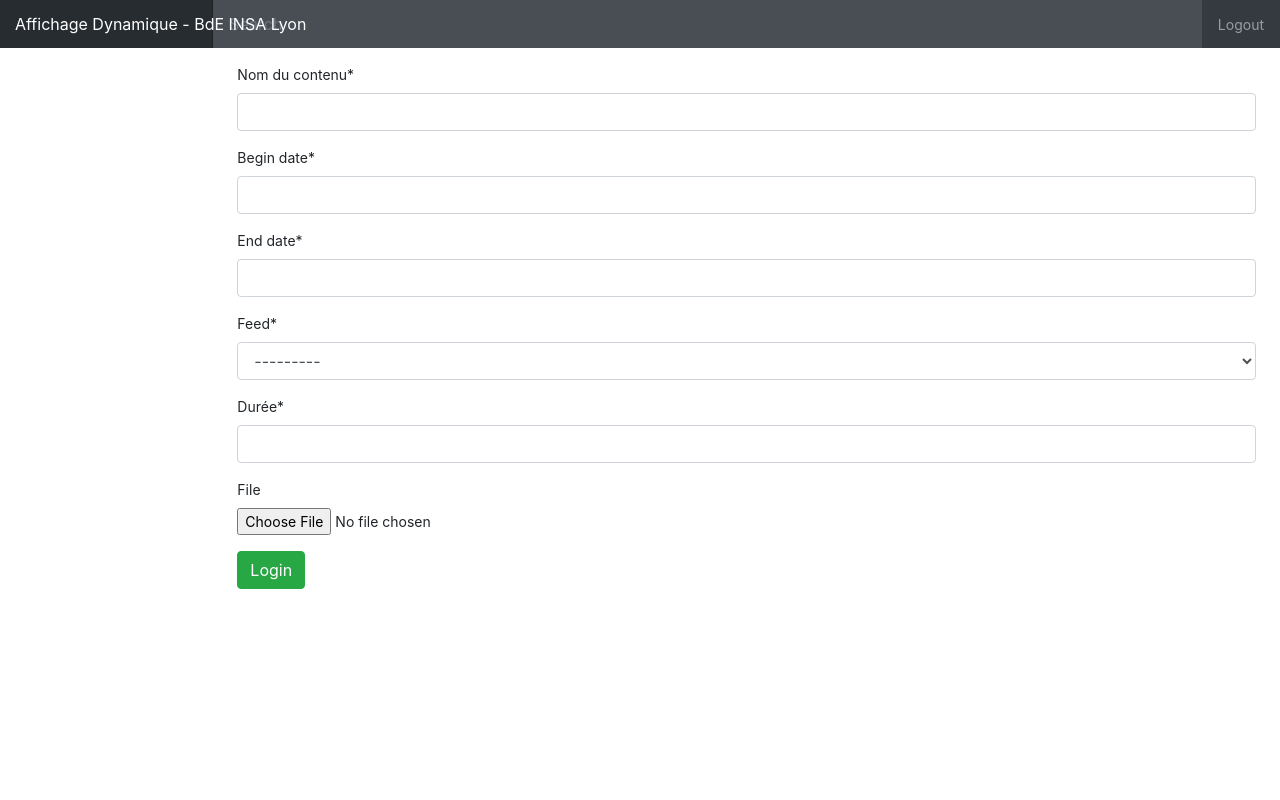
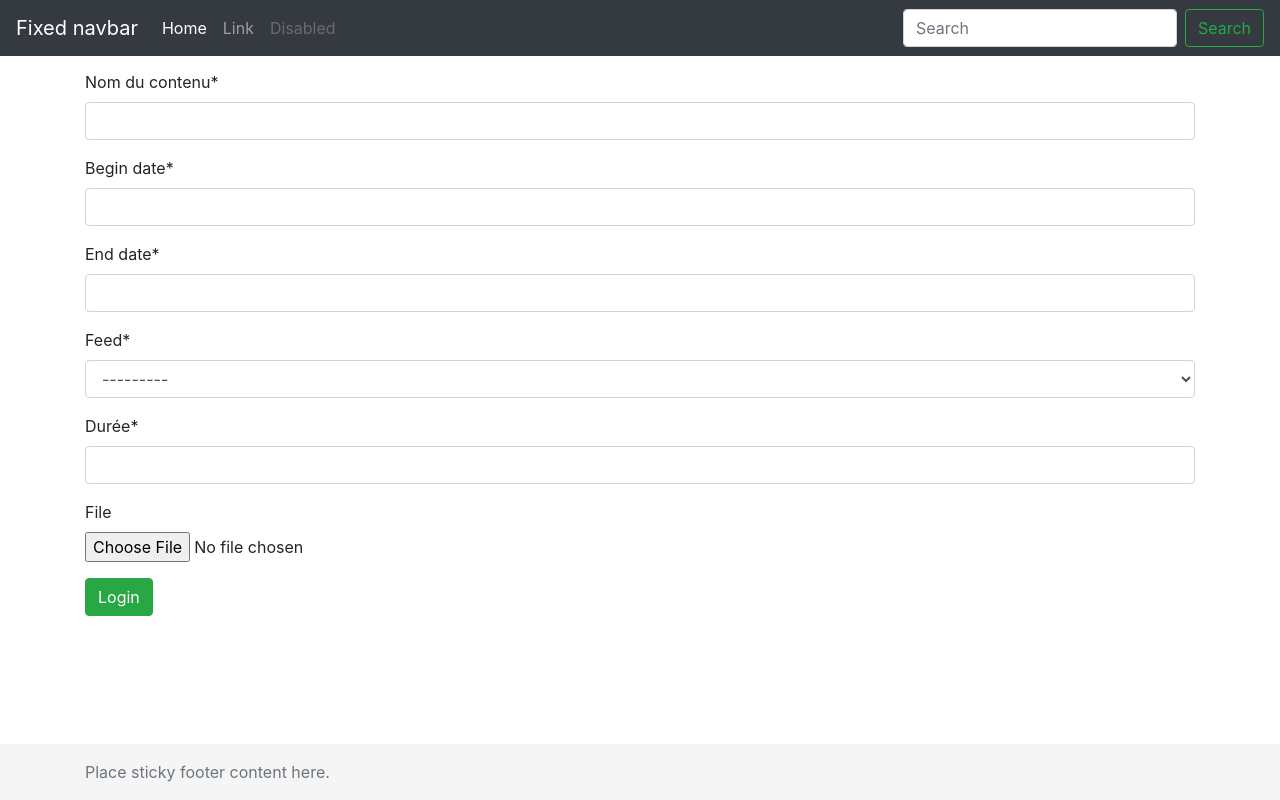
Before and after one commit to rtorrente/AffichageDynamique, a Django app: page /add_content in a window 1280 px wide. Run offline with Django 3.2, Linux system fonts and the light colour scheme; data that the repository does not hold is empty; some libraries are stand-ins or nearby versions.

Commit message:
Change template and moderation

```diff
--- a/app/urls.py
+++ b/app/urls.py
@@ -6,6 +6,8 @@ from django.contrib.auth.decorators import login_required
 urlpatterns = [
     path('', login_required(views.Home.as_view()), name='home'),
     path('list_content/<int:pk>', views.content_list, name='content_list'),
+    path('list_content_moderate/<int:pk>', views.content_list_moderate, name='content_list_moderate'),
+    path('moderation_home/', views.moderation_home, name='moderation_home'),
     path('view_content/<int:pk>', views.content_view, name='content_view'),
     path('approve_content/<int:pk>', views.approve_content, name='approve_content'),
     path('reject_content/<int:pk>', views.reject_content, name='reject_content'),
--- a/app/views.py
+++ b/app/views.py
@@ -13,6 +13,15 @@ from django.shortcuts import get_object_or_404
 validator = FileTypeValidator(
     allowed_types=['image/jpeg', 'image/png', 'application/pdf'], allowed_extensions=['.jpg', '.jpeg', '.png', '.pdf']
 )
+
+
+def render_specific(request, template, dict={}):
+    if request.user.is_superuser:
+        count = Feed.objects.filter(content_feed__state="P").count()
+    else:
+        count = Feed.objects.filter(moderator_group__in=request.user.groups.all()).filter(content_feed__state="P").count()
+    dict.update({"moderate_count":count})
+    return render(request, template, dict)
 
 def ContentCreateImage(request):
     form = ContentFormImage(request.POST or None)
@@ -35,10 +44,10 @@ def ContentCreateImage(request):
             content.state=True
         content.is_valid=True
         content.save()
-        return render(request, 'app/add_content.html', locals())
+        return render_specific(request, 'app/add_content.html', locals())
         #return redirect(reverse("home"))
     else:
-        return render(request, 'app/add_content.html', locals())
+        return render_specific(request, 'app/add_content.html', locals())
     #return reverse('show_member', args=(self.object.pk,))
 
 class Home(ListView):
@@ -56,14 +65,28 @@ def content_list(request, pk):
     if feed.submitter_group not in request.user.groups.all() and not request.user.is_superuser and feed.moderator_group not in request.user.groups.all():
         return HttpResponseForbidden()
     content = Content.objects.filter(feed=feed).filter(is_valid=True).order_by('-end_date')
-    return render(request, 'app/content_list.html', {"content": content})
+    return render_specific(request, 'app/content_list.html', {"content": content})
+
+def content_list_moderate(request, pk):
+    feed = get_object_or_404(Feed, pk=pk)
+    if feed.submitter_group not in request.user.groups.all() and not request.user.is_superuser and feed.moderator_group not in request.user.groups.all():
+        return HttpResponseForbidden()
+    content = Content.objects.filter(feed=feed).filter(is_valid=True).filter(state="P").order_by('begin_date')
+    return render_specific(request, 'app/content_list.html', {"content": content})
+
+def moderation_home(request):
+    if request.user.is_superuser:
+        feed = Feed.objects.filter(content_feed__state="P")
+    else:
+        feed = Feed.objects.filter(content_feed__state="P").filter(moderator_group__in=request.user.groups.all())
+    return render_specific(request, 'app/moderation_home.html', {"feed": feed})
 
 def content_view(request, pk):
     content = get_object_or_404(Content, pk=pk)
     if content.feed.submitter_group not in request.user.groups.all() and not request.user.is_superuser and content.feed.moderator_group not in request.user.groups.all():
         return HttpResponseForbidden()
     image = Image.objects.filter(content=content)
-    return render(request, 'app/content_view.html', {"content": content, "images":image})
+    return render_specific(request, 'app/content_view.html', {"content": content, "images":image})
 
 def approve_content(request,pk):
     content = get_object_or_404(Content,pk=pk)
@@ -72,7 +95,7 @@ def approve_content(request,pk):
     content.state='A'
     content.save()
     #Add approved email
-    return redirect(reverse("home"))
+    return redirect(reverse("content_list_moderate", args=[content.feed.pk]))
 
 def reject_content(request, pk):
     form = RejectContentForm(request.POST or None)
@@ -83,9 +106,9 @@ def reject_content(request, pk):
         content.state='R'
         content.save()
         #Add reject email
-        return redirect(reverse("home"))
+        return redirect(reverse("content_list_moderate", args=[content.feed.pk]))
     else:
-        return redirect(reverse("content_view", pk))
+        return redirect(reverse("content_view", args=[pk]))
 
 def json_screen(request, pk_screen):
     json = []
--- a/static/css/dashboard.css
+++ b/static/css/dashboard.css
@@ -1,93 +1,20 @@
-body {
-  font-size: .875rem;
+/* Custom page CSS
+-------------------------------------------------- */
+/* Not required for template or sticky footer method. */
+
+main > .container {
+  padding: 60px 15px 0;
 }
 
-.feather {
-  width: 16px;
-  height: 16px;
-  vertical-align: text-bottom;
+.footer {
+  background-color: #f5f5f5;
 }
 
-/*
- * Sidebar
- */
-
-.sidebar {
-  position: fixed;
-  top: 0;
-  bottom: 0;
-  left: 0;
-  z-index: 100; /* Behind the navbar */
-  padding: 0;
-  box-shadow: inset -1px 0 0 rgba(0, 0, 0, .1);
+.footer > .container {
+  padding-right: 15px;
+  padding-left: 15px;
 }
 
-.sidebar-sticky {
-  position: -webkit-sticky;
-  position: sticky;
-  top: 48px; /* Height of navbar */
-  height: calc(100vh - 48px);
-  padding-top: .5rem;
-  overflow-x: hidden;
-  overflow-y: auto; /* Scrollable contents if viewport is shorter than content. */
+code {
+  font-size: 80%;
 }
-
-.sidebar .nav-link {
-  font-weight: 500;
-  color: #333;
-}
-
-.sidebar .nav-link .feather {
-  margin-right: 4px;
-  color: #999;
-}
-
-.sidebar .nav-link.active {
-  color: #007bff;
-}
-
-.sidebar .nav-link:hover .feather,
-.sidebar .nav-link.active .feather {
-  color: inherit;
-}
-
-.sidebar-heading {
-  font-size: .75rem;
-  text-transform: uppercase;
-}
-
-/*
- * Navbar
- */
-
-.navbar-brand {
-  padding-top: .75rem;
-  padding-bottom: .75rem;
-  font-size: 1rem;
-  background-color: rgba(0, 0, 0, .25);
-  box-shadow: inset -1px 0 0 rgba(0, 0, 0, .25);
-}
-
-.navbar .form-control {
-  padding: .75rem 1rem;
-  border-width: 0;
-  border-radius: 0;
-}
-
-.form-control-dark {
-  color: #fff;
-  background-color: rgba(255, 255, 255, .1);
-  border-color: rgba(255, 255, 255, .1);
-}
-
-.form-control-dark:focus {
-  border-color: transparent;
-  box-shadow: 0 0 0 3px rgba(255, 255, 255, .25);
-}
-
-/*
- * Utilities
- */
-
-.border-top { border-top: 1px solid #e5e5e5; }
-.border-bottom { border-bottom: 1px solid #e5e5e5; }
--- a/templates/base.html
+++ b/templates/base.html
@@ -1,78 +1,75 @@
 {% load static %}
 <!doctype html>
-<html lang="fr">
+<html lang="fr" class="h-100">
 <head>
     <meta charset="utf-8">
     <meta name="viewport" content="width=device-width, initial-scale=1, shrink-to-fit=no">
     <meta name="description" content="">
-    <meta name="author" content="">
+    <title>Sticky Footer Navbar Template · Bootstrap</title>
+    <!-- Bootstrap core CSS -->
+    <link rel="stylesheet" href="https://stackpath.bootstrapcdn.com/bootstrap/4.3.1/css/bootstrap.min.css" integrity="sha384-ggOyR0iXCbMQv3Xipma34MD+dH/1fQ784/j6cY/iJTQUOhcWr7x9JvoRxT2MZw1T" crossorigin="anonymous">
+    <link rel="stylesheet" href="https://use.fontawesome.com/releases/v5.7.2/css/all.css" integrity="sha384-fnmOCqbTlWIlj8LyTjo7mOUStjsKC4pOpQbqyi7RrhN7udi9RwhKkMHpvLbHG9Sr" crossorigin="anonymous">
+    <style>
+        main > .container {
+            padding: 70px 15px 0;
+        }
 
-    <title>Affichage Dynamique - {% block title %}Accueil{% endblock %}</title>
+        .footer {
+            background-color: #f5f5f5;
+        }
 
-    <!-- Bootstrap core CSS -->
-    <link rel="stylesheet" href="https://maxcdn.bootstrapcdn.com/bootstrap/4.0.0/css/bootstrap.min.css" integrity="sha384-Gn5384xqQ1aoWXA+058RXPxPg6fy4IWvTNh0E263XmFcJlSAwiGgFAW/dAiS6JXm" crossorigin="anonymous">
-      <link rel="stylesheet" href="https://use.fontawesome.com/releases/v5.7.2/css/all.css" integrity="sha384-fnmOCqbTlWIlj8LyTjo7mOUStjsKC4pOpQbqyi7RrhN7udi9RwhKkMHpvLbHG9Sr" crossorigin="anonymous">
+        .footer > .container {
+            padding-right: 15px;
+            padding-left: 15px;
+        }
 
-
-    <!-- Custom styles for this template -->
-    <link href="{% static 'css/dashboard.css' %}" rel="stylesheet">
+        code {
+            font-size: 80%;
+        }
+    </style>
 </head>
-
-  <body>
-    <nav class="navbar navbar-dark sticky-top bg-dark flex-md-nowrap p-0">
-      <a class="navbar-brand col-sm-3 col-md-2 mr-0" href="">Affichage Dynamique - BdE INSA Lyon</a>
-      <input class="form-control form-control-dark w-100" type="text" placeholder="Search" aria-label="Search">
-      <ul class="navbar-nav px-3">
-        <li class="nav-item text-nowrap">
-          {{user.username}} <a class="nav-link" href="">Logout</a>
+<body class="d-flex flex-column h-100">
+<header>
+    <!-- Fixed navbar -->
+    <nav class="navbar navbar-expand-md navbar-dark fixed-top bg-dark">
+        <a class="navbar-brand" href="#">Fixed navbar</a>
+        <button class="navbar-toggler" type="button" data-toggle="collapse" data-target="#navbarCollapse" aria-controls="navbarCollapse" aria-expanded="false" aria-label="Toggle navigation">
+            <span class="navbar-toggler-icon"></span>
+        </button>
+        <div class="collapse navbar-collapse" id="navbarCollapse">
+            <ul class="navbar-nav mr-auto">
+                <li class="nav-item active">
+                    <a class="nav-link" href="#">Home <span class="sr-only">(current)</span></a>
+                </li>
+                <li class="nav-item">
+                    <a class="nav-link" href="#">Link</a>
+                </li>
+                <li class="nav-item">
+                    <a class="nav-link disabled" href="#" tabindex="-1" aria-disabled="true">Disabled</a>
                 </li>
             </ul>
+            <form class="form-inline mt-2 mt-md-0">
+                <input class="form-control mr-sm-2" type="text" placeholder="Search" aria-label="Search">
+                <button class="btn btn-outline-success my-2 my-sm-0" type="submit">Search</button>
+            </form>
+        </div>
     </nav>
+</header>
 
-    <div class="container-fluid">
-      <div class="row">
-        {% comment %}<nav class="col-md-2 d-none d-md-block bg-light sidebar">
-          <div class="sidebar-sticky">
-            <ul class="nav flex-column">
-              <li class="nav-item">
-                <a class="nav-link active" href="{% url "to_refund_list"%}">
-                  <span data-feather="home"></span>
-                  Personnes à rembourser
-                </a>
-              </li>
-              <li class="nav-item">
-                <a class="nav-link" href="{% url "to_treat_list"%}">
-                  <span data-feather="file"></span>
-                  Ticket à traiter
-                </a>
-              </li>
-              <li class="nav-item">
-                <a class="nav-link" href="{% url "all_list"%}">
-                  <span data-feather="file"></span>
-                  Tous les tickets
-                </a>
-              </li>
-            </ul>
+<!-- Begin page content -->
+<main role="main" class="flex-shrink-0">
+    <div class="container">
+        {% block content %}{% endblock %}
     </div>
-        </nav>{% endcomment %}
+</main>
 
-        <main role="main" class="col-md-9 ml-sm-auto col-lg-10 pt-3 px-4">
-            {% block content %}{% endblock %}
-        </main>
+<footer class="footer mt-auto py-3">
+    <div class="container">
+        <span class="text-muted">Place sticky footer content here.</span>
     </div>
-    </div>
-
-    <!-- Bootstrap core JavaScript
-    ================================================== -->
-    <!-- Placed at the end of the document so the pages load faster -->
+</footer>
 <script src="https://code.jquery.com/jquery-3.2.1.slim.min.js" integrity="sha384-KJ3o2DKtIkvYIK3UENzmM7KCkRr/rE9/Qpg6aAZGJwFDMVNA/GpGFF93hXpG5KkN" crossorigin="anonymous"></script>
 <script src="https://cdnjs.cloudflare.com/ajax/libs/popper.js/1.12.9/umd/popper.min.js" integrity="sha384-ApNbgh9B+Y1QKtv3Rn7W3mgPxhU9K/ScQsAP7hUibX39j7fakFPskvXusvfa0b4Q" crossorigin="anonymous"></script>
 <script src="https://maxcdn.bootstrapcdn.com/bootstrap/4.0.0/js/bootstrap.min.js" integrity="sha384-JZR6Spejh4U02d8jOt6vLEHfe/JQGiRRSQQxSfFWpi1MquVdAyjUar5+76PVCmYl" crossorigin="anonymous"></script>
-
-    <!-- Icons -->
-    <script src="https://unpkg.com/feather-icons/dist/feather.min.js"></script>
-    <script>
-      feather.replace()
-    </script>
 </body>
 </html>
```
Also changed, not shown: app/templates/app/moderation_home.html (added, +18 -0 lines). Lines whose indentation alone changed are shown as unchanged.
